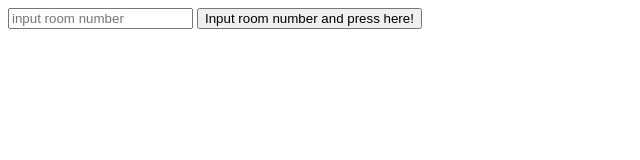
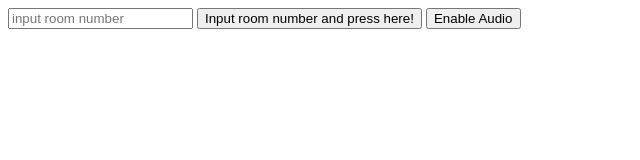
Before and after one commit to Timezone-design/broadcasting, a website: page public/index.html in a window 1280 px wide. Shown: the whole page, without its empty margins (0-640 px from the left). Drawn offline with nearby package versions, Linux system fonts and the light colour scheme; no server answers.

Commit message:
audio button add

```diff
--- a/public/index.html
+++ b/public/index.html
@@ -9,6 +9,7 @@
     <video playsinline autoplay muted style="display: none;"></video>
     <input type="text" placeholder="input room number" name="room" id="room"></input>
     <button id="start">Input room number and press here!</button>
+    <button id="enable">Enable Audio</button>
     <br>
     <p id="error"></p>
     <script src="/socket.io/socket.io.js"></script>
```
